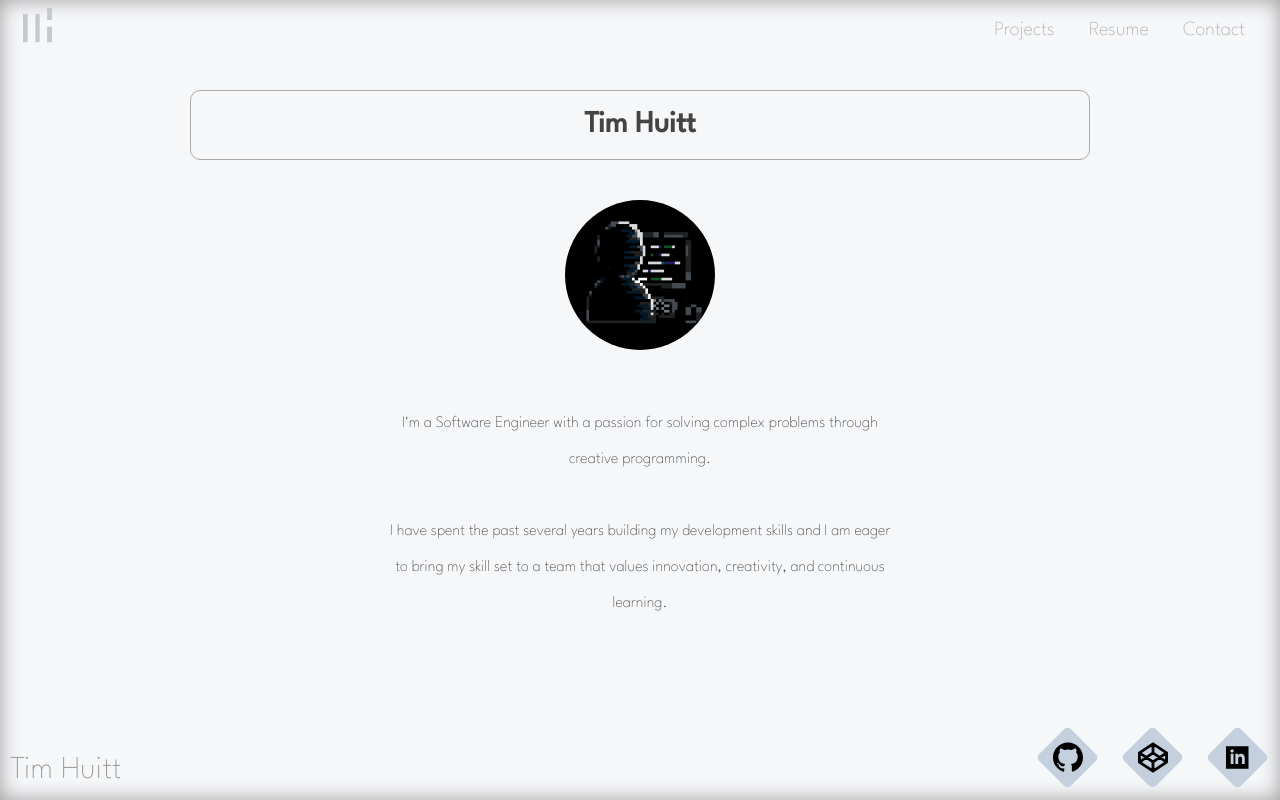
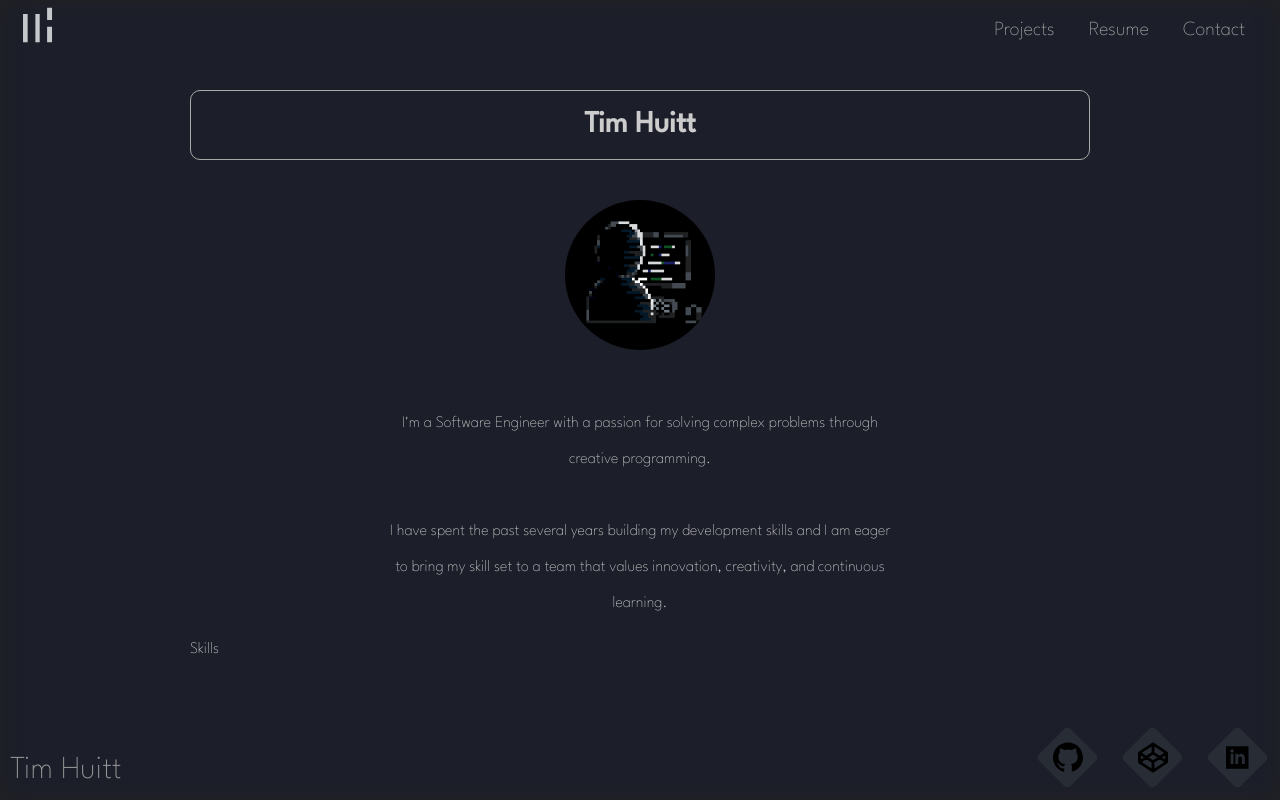
Before and after one commit to TimHuitt/portfolio, a React (Vite) app in the folder client/: page / in a window 1280 px wide. Built offline with nearby package versions, Linux system fonts and the light colour scheme; no server answers.

Commit message:
update styles

```diff
--- a/client/src/App.jsx
+++ b/client/src/App.jsx
@@ -5,11 +5,11 @@ import Footer from './components/Footer/Footer'
 import './App.css'
 
 const App = () => {
-  const [ isDark, setIsDark ] = useState(false)
+  const [ isDark, setIsDark ] = useState(true)
 
   useEffect(() => {
     const root = document.documentElement;
-    root.style.setProperty('--bg', isDark ? '#111' : '#f6f7f9')
+    root.style.setProperty('--bg', isDark ? '#1c1e29' : '#f6f7f9')
     root.style.setProperty('--bg-dark', isDark ? '#131519' : '#ebebeb')
     root.style.setProperty('--bg-light', isDark ? '#272d37' : '#fafafa')
     root.style.setProperty('--shadow', isDark ? '#232323' : '#9a9a9a')
--- /dev/null
+++ b/client/src/components/Skills/index.jsx
@@ -0,0 +1,9 @@
+const Skills = () => {
+  return (
+    <div className="skill-container">
+      Skills
+    </div>
+  )
+}
+
+export default Skills
--- a/client/src/pages/Home/Home.jsx
+++ b/client/src/pages/Home/Home.jsx
@@ -1,6 +1,8 @@
 /* eslint-disable react/no-unescaped-entities */
 import './Home.css'
 import profileImage from '../../assets/profile.png'
+import Skills from '../../components/Skills'
+
 const Home = () => {
   return (
     <div className='Home'>
@@ -17,7 +19,9 @@ const Home = () => {
             I have spent the past several years building my development skills and I am eager to bring my skill set to a team that values innovation, creativity, and continuous learning.
           </p>
       </div>
+      <Skills />
     </div>
   )
 }
+
 export default Home
```
Also changed, not shown: client/src/components/Skills/Skills.css (added).
